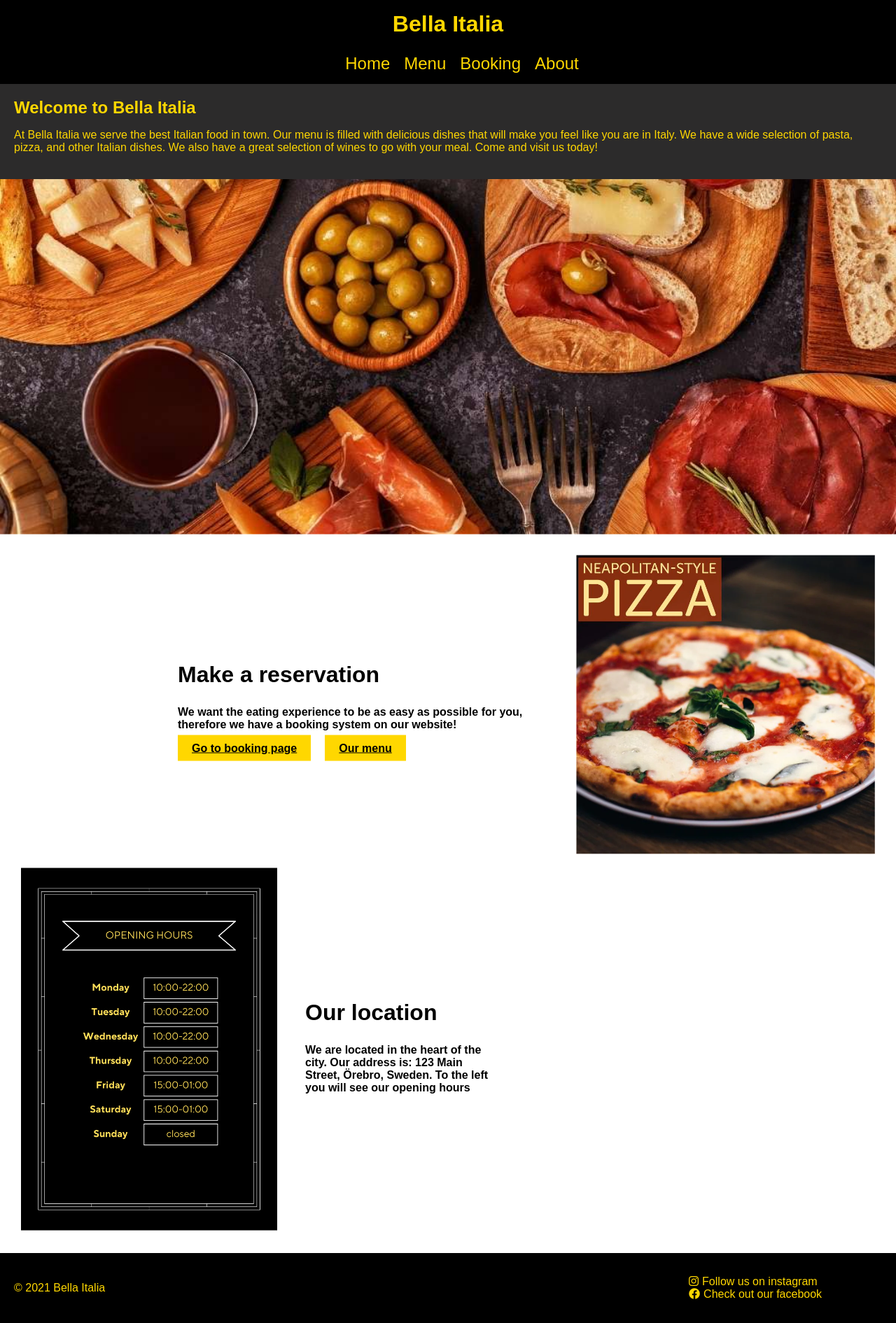
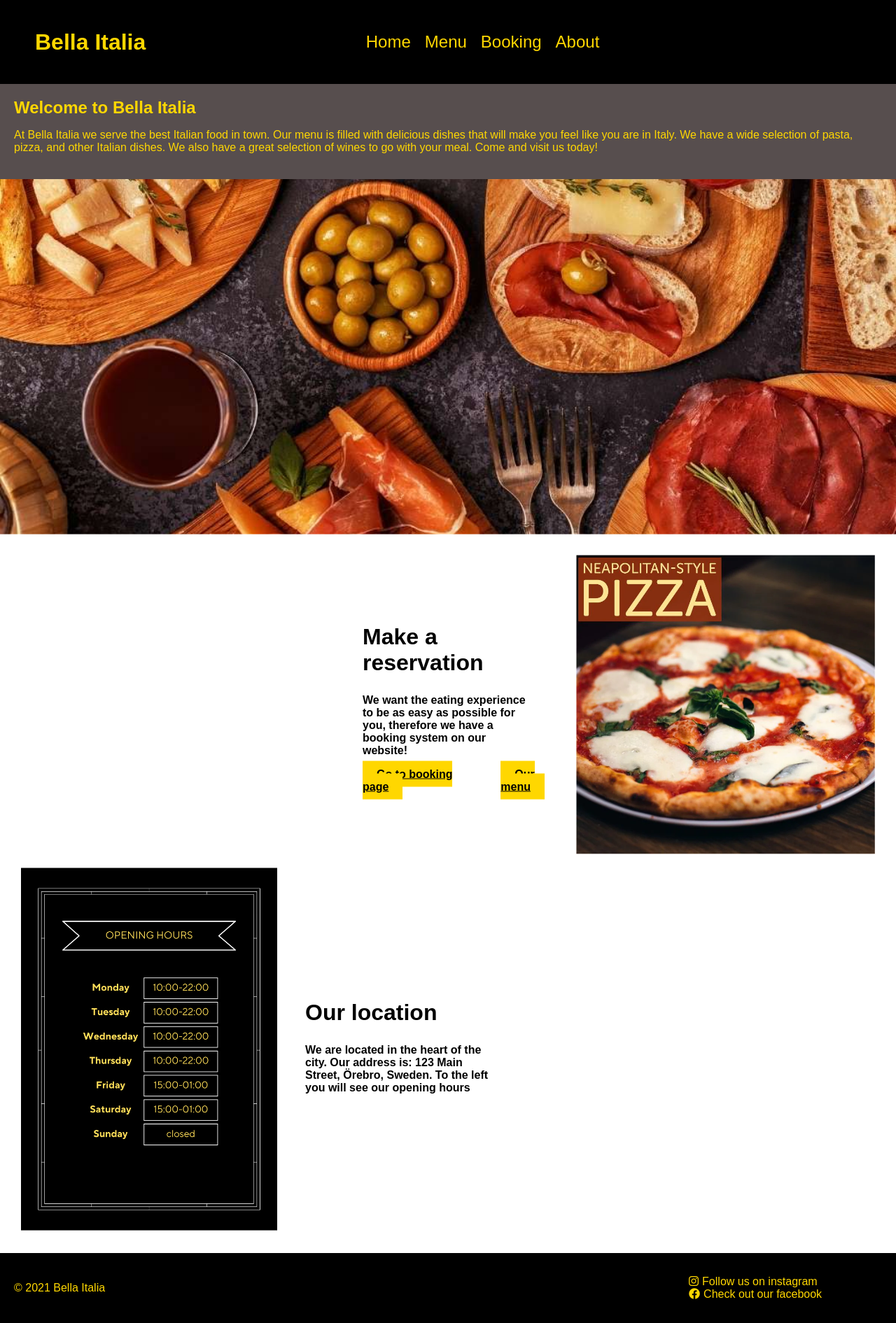
Before and after one commit to linusapelgren/Bella_Italia, a Django app: page / in a window 1280 px wide. Shown: the whole page at 70% size. Run offline with Django 5.2, Linux system fonts and the light colour scheme.

Commit message:
Modified styling for booking and menu page

```diff
--- a/restaurant_booking/bookings/static/bookings/css/styles.css
+++ b/restaurant_booking/bookings/static/bookings/css/styles.css
@@ -14,16 +14,38 @@ header {
     width: 100%;
     box-sizing: border-box;
     display: flex;
-    justify-content: center;
+    justify-content: left;
     align-items: center;
     position: relative;
-    flex-direction: column;
-    z-index: 2; /* Ensure header is above other sections */
+    flex-direction: row;
+    z-index: 200; /* Ensure header is above other sections */
+    transition: all 0.3s ease; /* Add a transition for smooth animation */
+    padding-left: 50px;
 }
 
+header.sticky {
+    position: fixed;
+    top: -120px; /* Start off the screen */
+    width: 100%;
+    z-index: 200;
+    box-shadow: 0 2px 5px rgba(0, 0, 0, 0.2); /* Add a subtle shadow for effect */
+    background-color: black; /* Make the background slightly transparent */
+}
+
+header.sticky.visible {
+    top: 0; /* Slide down into view */
+}
+header h1 {
+    margin: 0;
+}
+#menu {
+    display: flex;
+    justify-content: center;
+    width: 75%;
+    align-items: center;
+}
 #menu ul {
     display: flex;
-    justify-content: space-between;
     flex-direction: row;
     gap: 20px;
     font-size: x-large;
@@ -88,7 +110,7 @@ footer p {
 
 .welcomebanner {
     color: gold;
-    background-color: rgb(44, 43, 43);
+    background-color: rgb(87, 78, 78);
     padding: 20px;
     z-index: 2; /* Ensure welcomebanner is above other sections */
 }
@@ -128,6 +150,11 @@ footer p {
 
 .container2 h2 {
     width: 50%;
+    display: flex;
+}
+
+.container h2 {
+    width: 80%;
 }
 
 .container2 p {
@@ -138,18 +165,18 @@ footer p {
 }
 
 .container2 {
-    flex: 0 0 45%; /* Adjust width as needed */
+    flex: 0 0 45%;
     padding-left: 20px;
 }
 .container {
-    flex: 0 0 45%; /* Adjust width as needed */
-    padding-right: 20px;
+    flex: 0 0 25%;
 }
 
 .container p {
     font-size: 1.0em;
     color: black;
     font-weight: bold;
+    width: 80%;
 }
 
 .imgcontainer {
```
Also changed, not shown: other parts of restaurant_booking/bookings/static/bookings/css/styles.css (+80 -0 lines).
